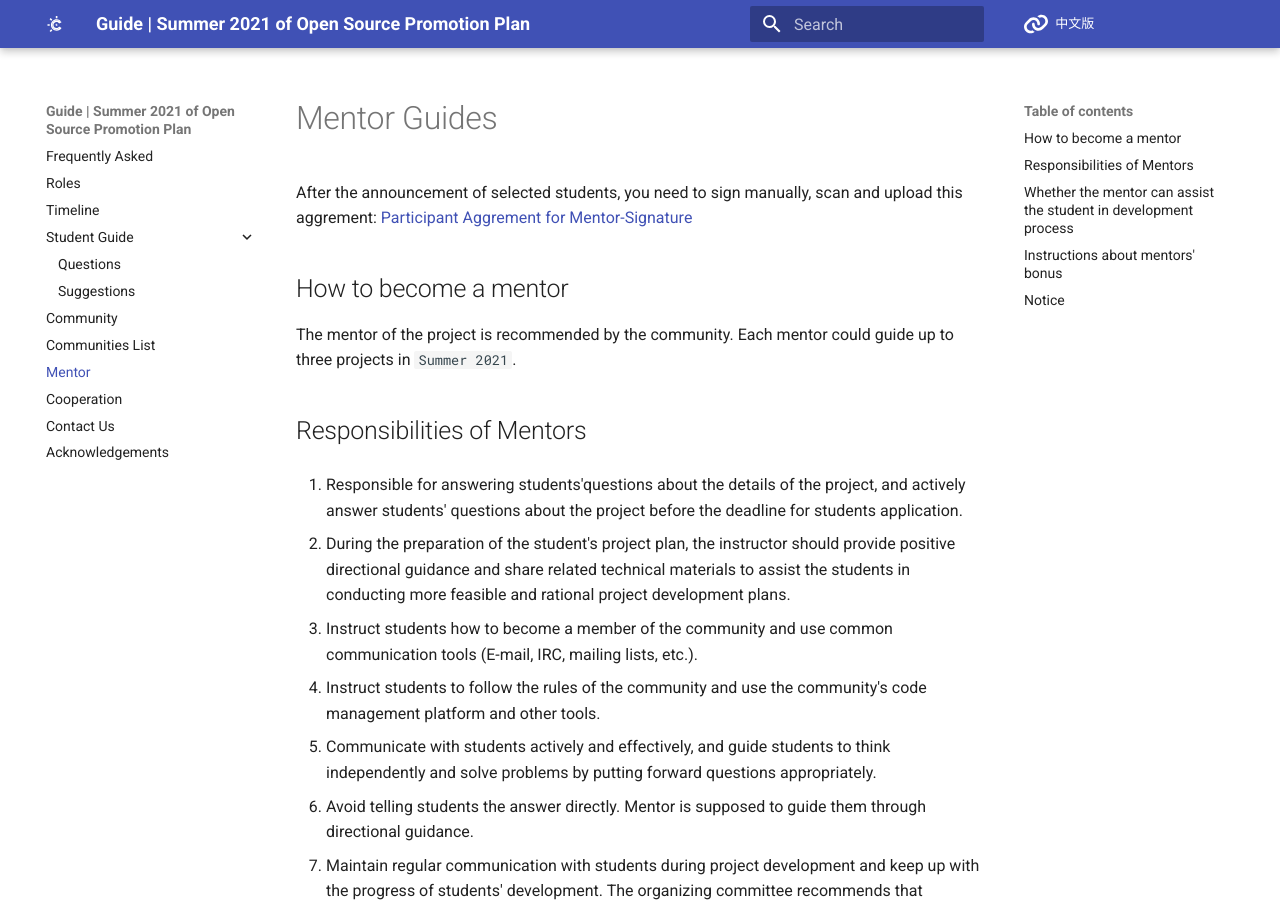
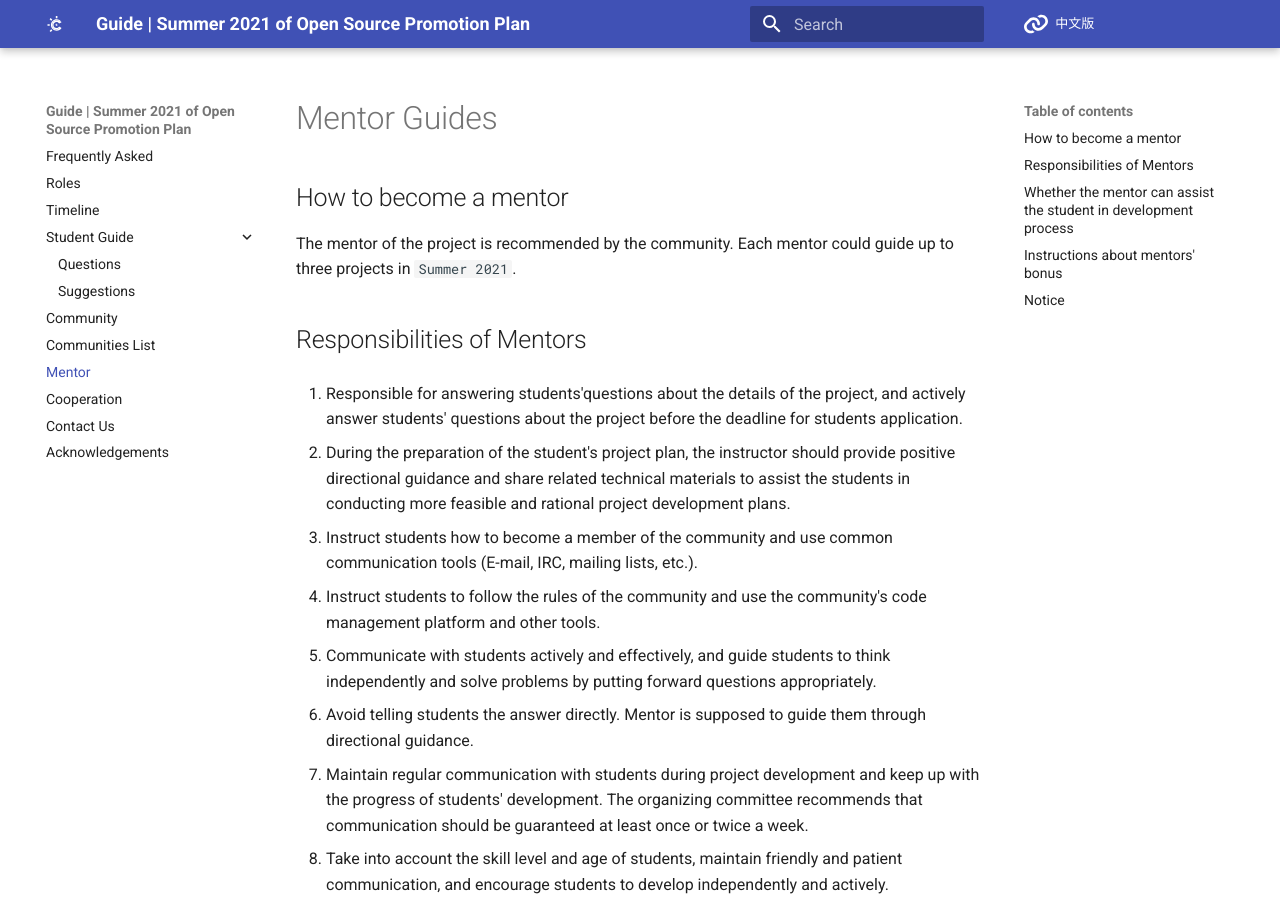
Before and after one commit to summer-ospp/help-en, an MkDocs documentation site: the page built from docs/mentor.md, in a window 1280 px wide and 900 px high. Built offline with MkDocs 1.6.1 and Material for MkDocs 9.7.7, drawn with Linux system fonts in a browser that asks for light colours; comment, search, counter and statistics services are not loaded.

Commit message:
Update mentor.md

```diff
--- a/docs/mentor.md
+++ b/docs/mentor.md
@@ -1,6 +1,4 @@
 # Mentor Guides
-
-After the announcement of selected students, you need to sign manually, scan and upload this aggrement: [Participant Aggrement for Mentor-Signature](./assets/MENTOR-PARTICIPANT-AGREEMENT.pdf)
 
 ## How to become a mentor
 
```
